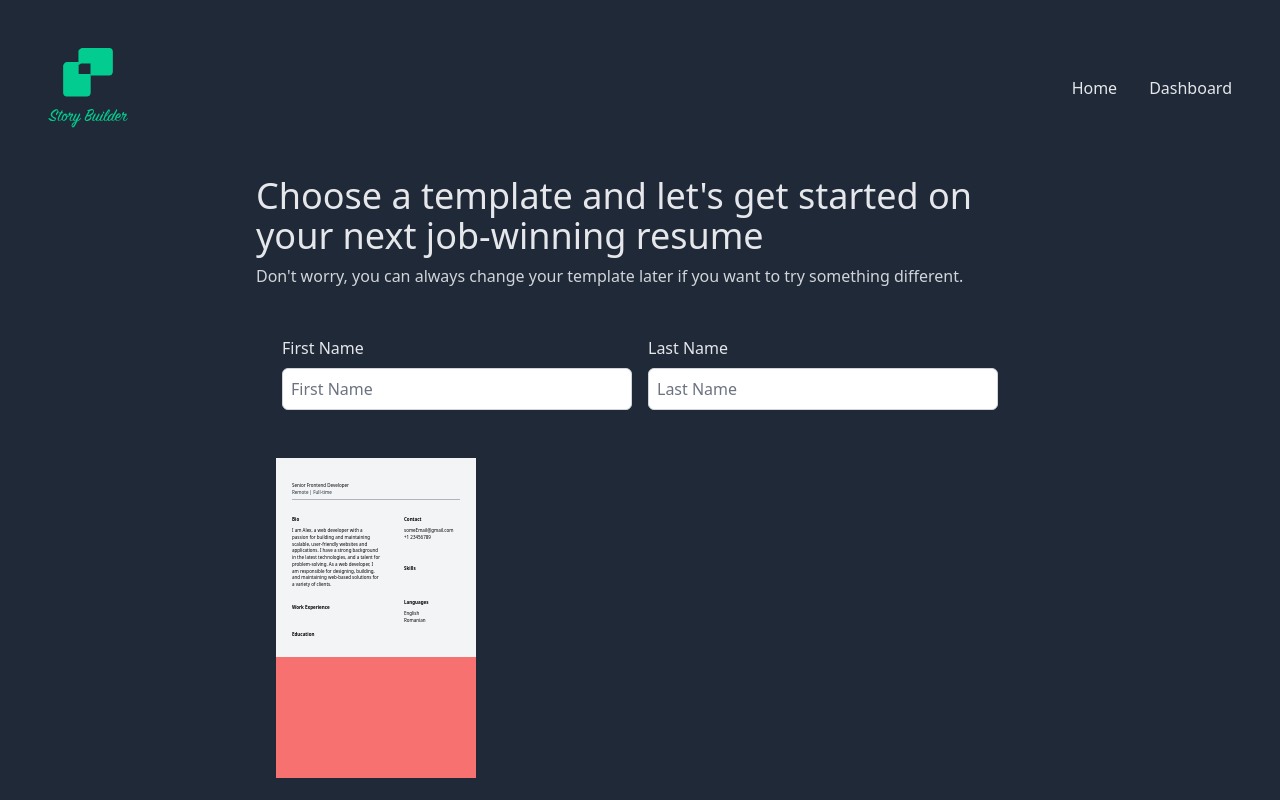
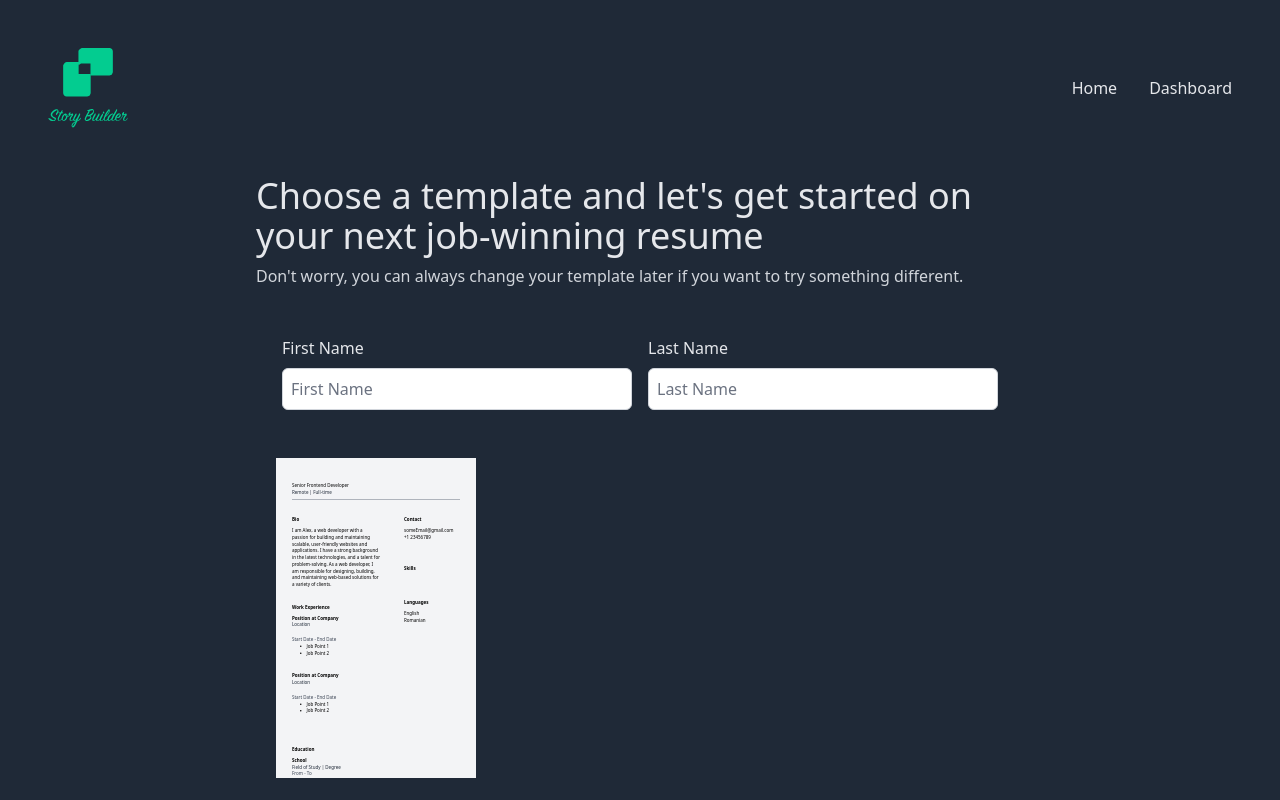
Before and after one commit to andyluak/cv-builder, a Next.js app: page /resume-builder/templates in a window 1280 px wide. Built offline with nearby package versions, Linux system fonts and the light colour scheme.

Commit message:
Default for resume

```diff
--- a/src/components/NotionTemplate.tsx
+++ b/src/components/NotionTemplate.tsx
@@ -40,6 +40,50 @@ export default function NotionTemplate({
   educations,
   skills,
 }: Props) {
+
+  const defaultWorkExperience = [
+    {
+      company: "Company",
+      position: "Position",
+      location: "Location",
+      startDate: "Start Date",
+      endDate: "End Date",
+      description: "Description",
+      jobPoints: ["Job Point 1", "Job Point 2"]
+    },
+    {
+      company: "Company",
+      position: "Position",
+      location: "Location",
+      startDate: "Start Date",
+      endDate: "End Date",
+      description: "Description",
+      jobPoints: ["Job Point 1", "Job Point 2"]
+    }
+  ]
+
+  const defaultEducation = [
+    {
+      school: "School",
+      degree: "Degree",
+      fieldOfStudy: "Field of Study",
+      from: "From",
+      to: "To",
+      description: "Description"
+    },
+    {
+      school: "School",
+      degree: "Degree",
+      fieldOfStudy: "Field of Study",
+      from: "From",
+      to: "To",
+      description: "Description"
+    }
+  ]
+
+  const usableJobExperience = jobExperiences || defaultWorkExperience;
+  const usableEducation = educations || defaultEducation;
+
   return (
     <div className={"bg-gray-100 p-8 text-black"} style={style}>
       <div className="border border-x-0 border-t-0 border-b-gray-500 pb-2">
@@ -62,7 +106,7 @@ export default function NotionTemplate({
           </div>
           <div className="mt-8">
             <p className="mb-2 font-bold">Work Experience</p>
-            {jobExperiences?.map((jobExperience, index) => (
+            {usableJobExperience?.map((jobExperience, index) => (
               <div key={index} className="mb-8 flex flex-col gap-4">
                 <div>
                   <p className="font-bold">
@@ -88,7 +132,7 @@ export default function NotionTemplate({
           <div className="mt-8">
             <p className="mb-2 font-bold">Education</p>
             <div className="flex flex-col gap-4">
-              {educations?.map((education, index) => (
+              {usableEducation?.map((education, index) => (
                 <div key={index} className="flex flex-col">
                   <div>
                     <p className="font-bold">{education.school}</p>
--- a/src/pages/resume-builder/templates.tsx
+++ b/src/pages/resume-builder/templates.tsx
@@ -50,7 +50,7 @@ function Template() {
           onMouseEnter={() => setShowButton(true)}
           onMouseLeave={() => setShowButton(false)}
         >
-          <div className="h-80 w-[400px] select-none overflow-hidden bg-red-400 text-[9px]">
+          <div className="h-80 w-[400px] select-none overflow-hidden text-[9px]">
             <NotionTemplate
               style={{
                 transform: "scale(0.5,0.5)",
```
